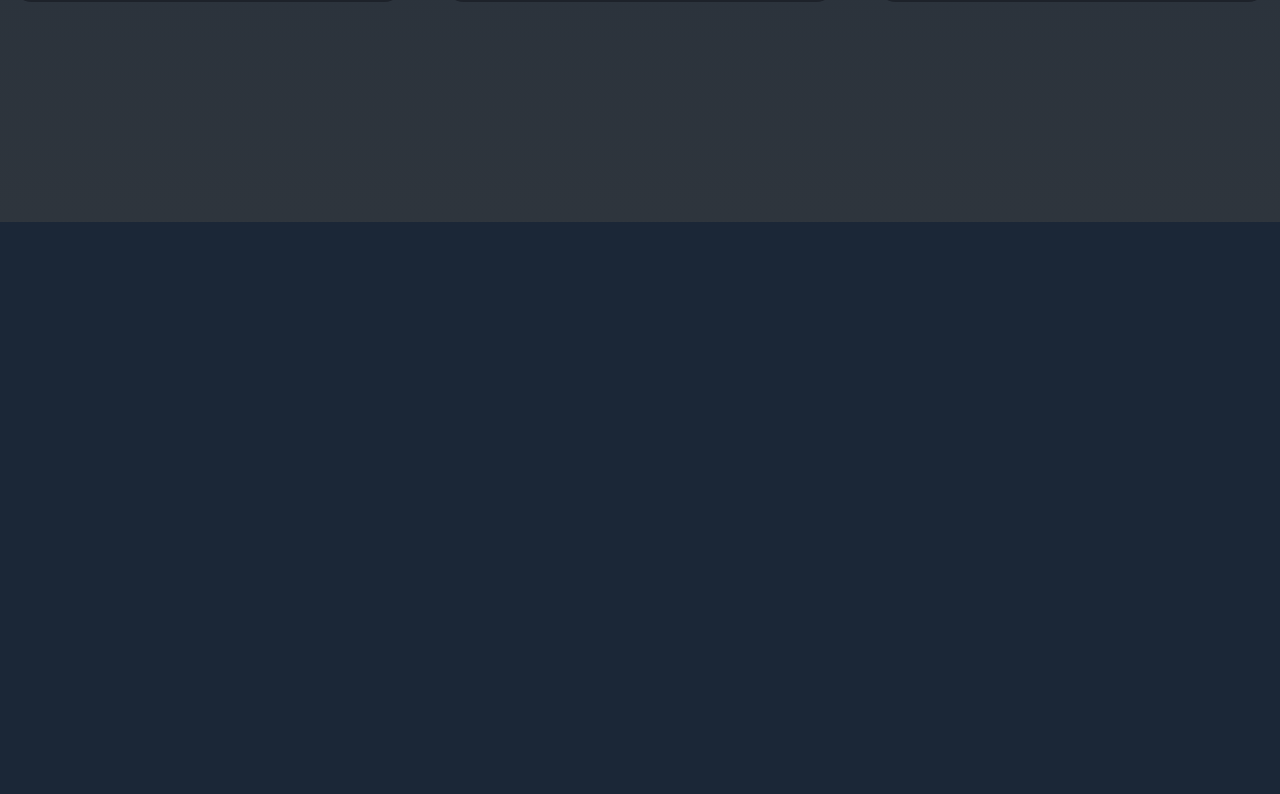
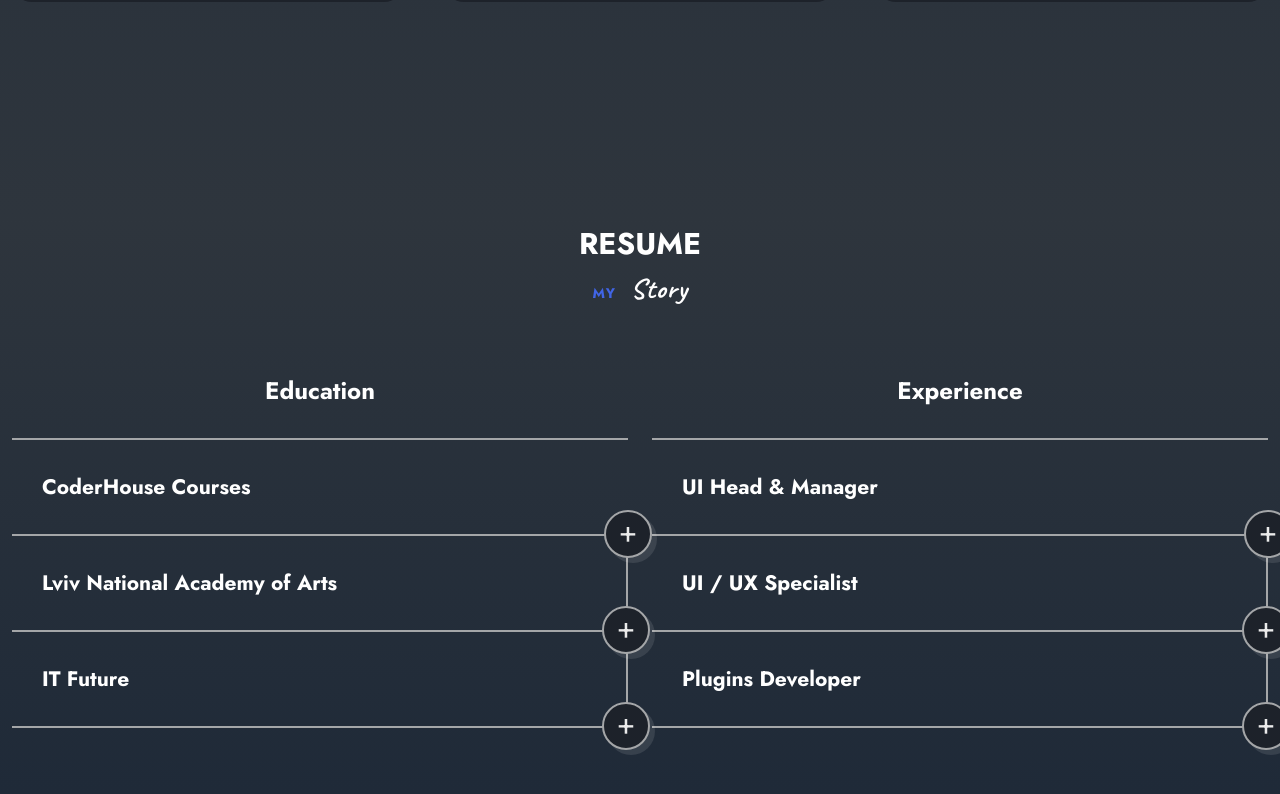
Before and after one commit to Jaymoo87/ViteReactPortfolio, a React (Vite) app: page / in a window 1280 px wide. Shown: the part 3737-4531 px from the top of the page. Before the commit the page ends 3959 px from the top, so only its background shows below. Built offline with nearby package versions, Linux system fonts and the light colour scheme.

Commit message:
layout mostly done, state drilling... might transition to redux for practice

```diff
--- a/src/App.jsx
+++ b/src/App.jsx
@@ -5,6 +5,7 @@
 import Services from "./components/home/services/Services";
 import Portfolio from "./components/portfolio/Portfolio";
 import Skills from "./components/skills/Skills";
+import Resume from "./components/resume/Resume";
 
 function App() {
   const [count, setCount] = useState(0);
@@ -15,6 +16,7 @@
       <Services />
       <Skills />
       <Portfolio />
+      <Resume />
     </main>
   );
 }
--- a/src/components/portfolio/Items.jsx
+++ b/src/components/portfolio/Items.jsx
@@ -11,6 +11,7 @@
         return (
           <motion.div
             layout
+            whileHover={{ scale: 1.1 }}
             animate={{ opacity: 1, scale: 1 }}
             initial={{ opacity: 0.8, scale: 0.6 }}
             exit={{ opacity: 0.8, scale: 0.6 }}
--- /dev/null
+++ b/src/components/resume/Card.jsx
@@ -0,0 +1,25 @@
+import React, { useState } from "react";
+
+const Card = (props) => {
+  const [showInfo, setShowInfo] = useState(false);
+
+  return (
+    <div className="resume__item">
+      <div className="resume__header" onClick={() => setShowInfo(!showInfo)}>
+        <h3 className="resume__subtitle">{props.title}</h3>
+        <span className="resume__icon">{showInfo ? "-" : "+"}</span>
+      </div>
+
+      <div className={`${showInfo ? "show-content" : ""} resume__content`}>
+        <div className="resume__date-title">
+          <h3 className="resume__title">{props.subtitle}</h3>
+          <span className="resume__date text-cs">{props.date}</span>
+        </div>
+
+        <p className="resume__description">{props.description}</p>
+      </div>
+    </div>
+  );
+};
+
+export default Card;
--- /dev/null
+++ b/src/components/resume/Resume.jsx
@@ -0,0 +1,59 @@
+import React from "react";
+import { cv } from "../../Data";
+import Card from "./Card";
+import "./resume.css";
+
+const Resume = () => {
+  return (
+    <section className="resume section" id="resume">
+      <h2 className="section__title">Resume</h2>
+      <p className="section__subtitle text-cs">
+        My <span>Story</span>
+      </p>
+
+      <div className="resume__container container grid">
+        <div className="resume__group">
+          <h3 className="resume__heading">Education</h3>
+
+          <div className="resume__items">
+            {cv.map((val, index) => {
+              if (val.category === "education") {
+                return (
+                  <Card
+                    key={index}
+                    title={val.title}
+                    subtitle={val.subtitle}
+                    date={val.date}
+                    description={val.description}
+                  />
+                );
+              }
+            })}
+          </div>
+        </div>
+
+        <div className="resume__group">
+          <h3 className="resume__heading">Experience</h3>
+
+          <div className="resume__items">
+            {cv.map((val, index) => {
+              if (val.category === "experience") {
+                return (
+                  <Card
+                    key={index}
+                    title={val.title}
+                    subtitle={val.subtitle}
+                    date={val.date}
+                    description={val.description}
+                  />
+                );
+              }
+            })}
+          </div>
+        </div>
+      </div>
+    </section>
+  );
+};
+
+export default Resume;
--- /dev/null
+++ b/src/components/resume/resume.css
@@ -0,0 +1,84 @@
+.resume {
+  background-image: var(--second-gradient);
+}
+
+.resume__container {
+  grid-template-columns: repeat(2, 1fr);
+}
+
+.resume__heading {
+  text-align: center;
+  font-size: var(--h4-font-size);
+  padding-bottom: 30px;
+}
+.resume__item {
+  position: relative;
+}
+
+.resume__heading,
+.resume__item {
+  border-bottom: 2px solid var(--border-color);
+}
+
+.resume__item:not(:first-child) {
+  border-right: 2px solid var(--border-color);
+}
+
+.resume__header {
+  padding: 32px 30px;
+}
+
+.resume__subtitle {
+  font-size: var(--largest-font-size);
+  cursor: pointer;
+}
+
+.resume__icon {
+  background-color: var(--container-color);
+  border: 2px solid var(--border-color);
+  font-size: var(--h2-font-size);
+  box-shadow: var(--shadow);
+  width: 48px;
+  height: 48px;
+  border-radius: 50%;
+  line-height: 1.3em;
+  text-align: center;
+  cursor: pointer;
+  position: absolute;
+  right: -24px;
+  bottom: -24px;
+  z-index: 10;
+  transition: all 1.2s var(--transition);
+}
+
+.resume__content {
+  padding-inline: 30px 50px;
+  max-height: 0;
+  overflow: hidden;
+  transition: all 1s ease 0s;
+}
+
+.show-content {
+  max-height: 500px;
+}
+
+.resume__date-title {
+  display: flex;
+  justify-content: space-between;
+  align-items: center;
+}
+
+.resume__title {
+  font-family: var(--second-font);
+  font-size: var(--h3-font-size);
+}
+
+.resume__date {
+  color: var(--title-color);
+  font-size: var(--tiny-font-size);
+  font-weight: 700a;
+}
+
+.resume__description {
+  margin-block: 20px 30px;
+}
```
